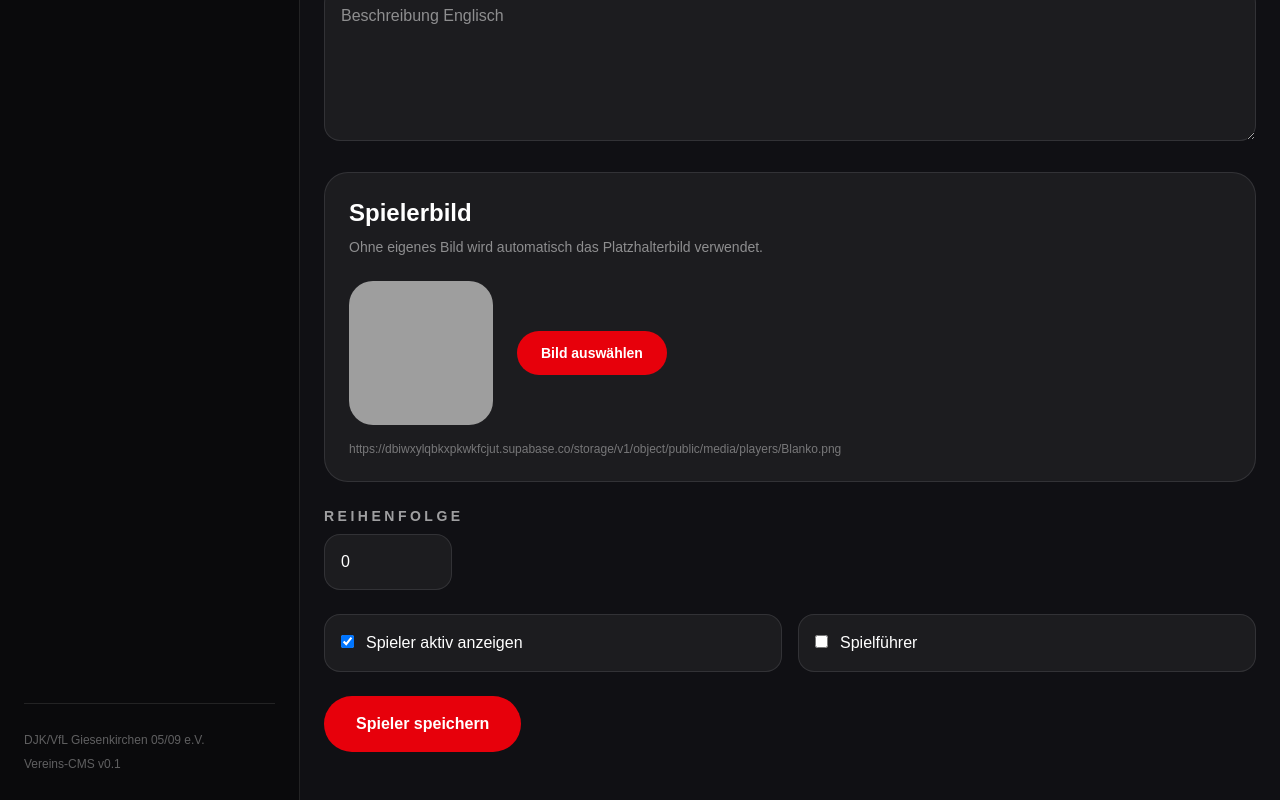
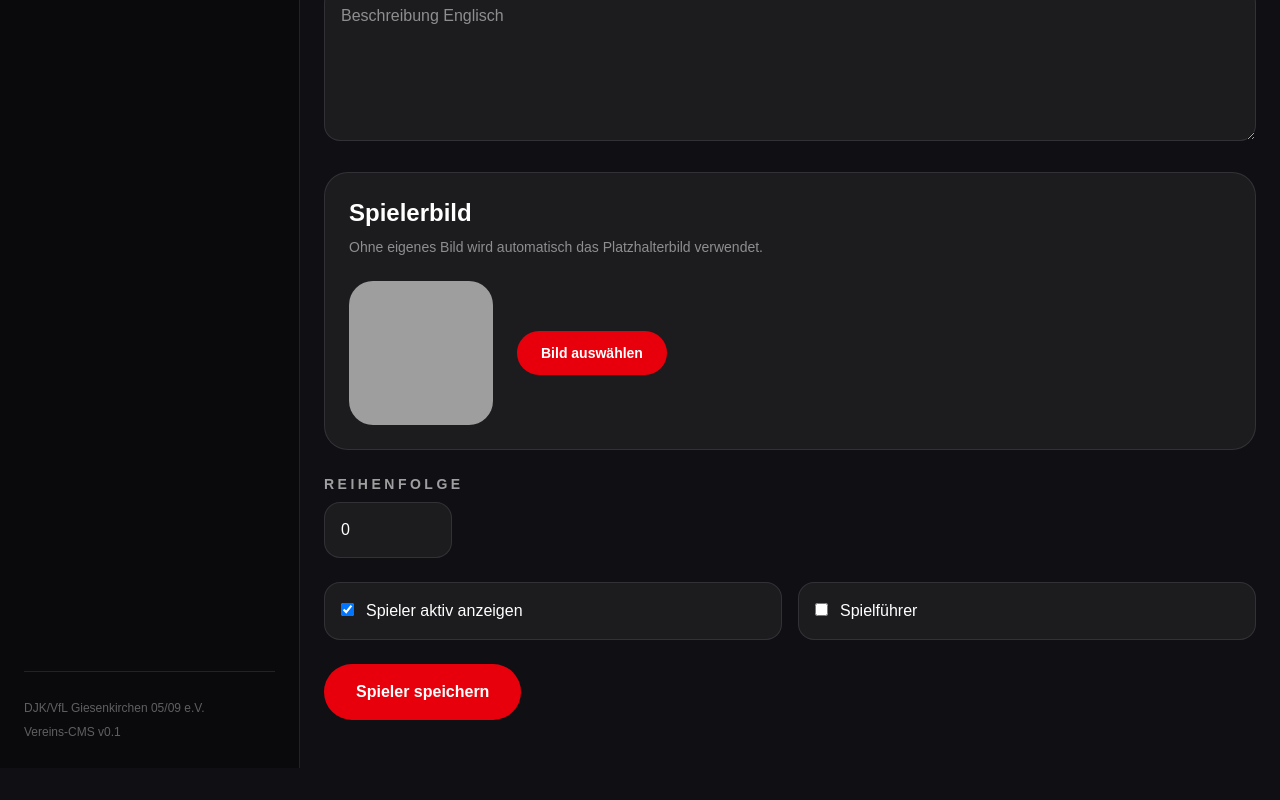
Before and after one commit to m00nLPStudent/djk-giesenkirchen-webseite, a Next.js app: page /admin/players/new in a window 1280 px wide. Shown: the part 955-1755 px from the top of the page. After the commit the page ends 1723 px from the top, so only its background shows below. Built offline with nearby package versions, Linux system fonts and the light colour scheme; no server answers; the database is empty; grey boxes are pictures that could not be loaded.

Commit message:
Hide player image URL in form preview

```diff
--- a/src/components/admin/players/components/PlayerImageUpload.js
+++ b/src/components/admin/players/components/PlayerImageUpload.js
@@ -54,10 +54,6 @@ export default function PlayerImageUpload({
           )}
         </div>
       </div>
-
-      {imageUrl && (
-        <p className="mt-4 break-all text-xs text-white/40">{imageUrl}</p>
-      )}
     </div>
   );
 }
```
